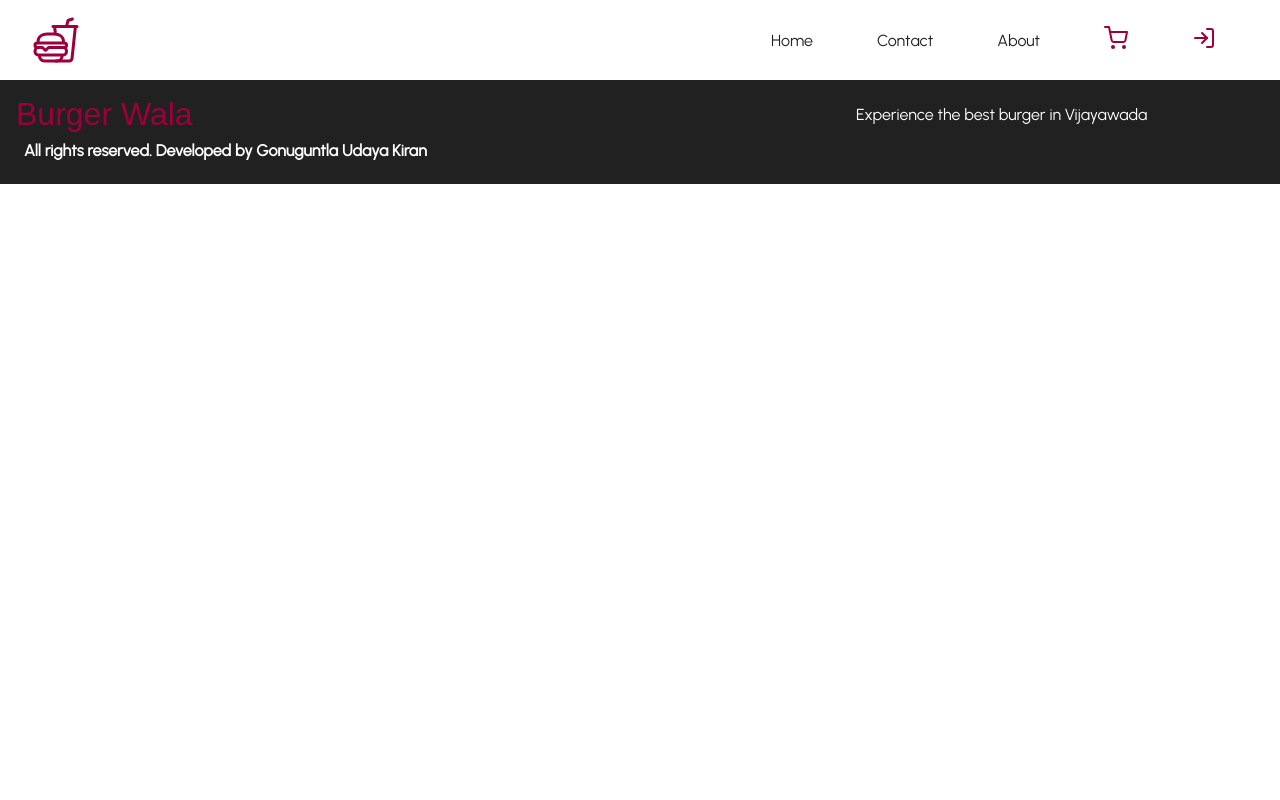
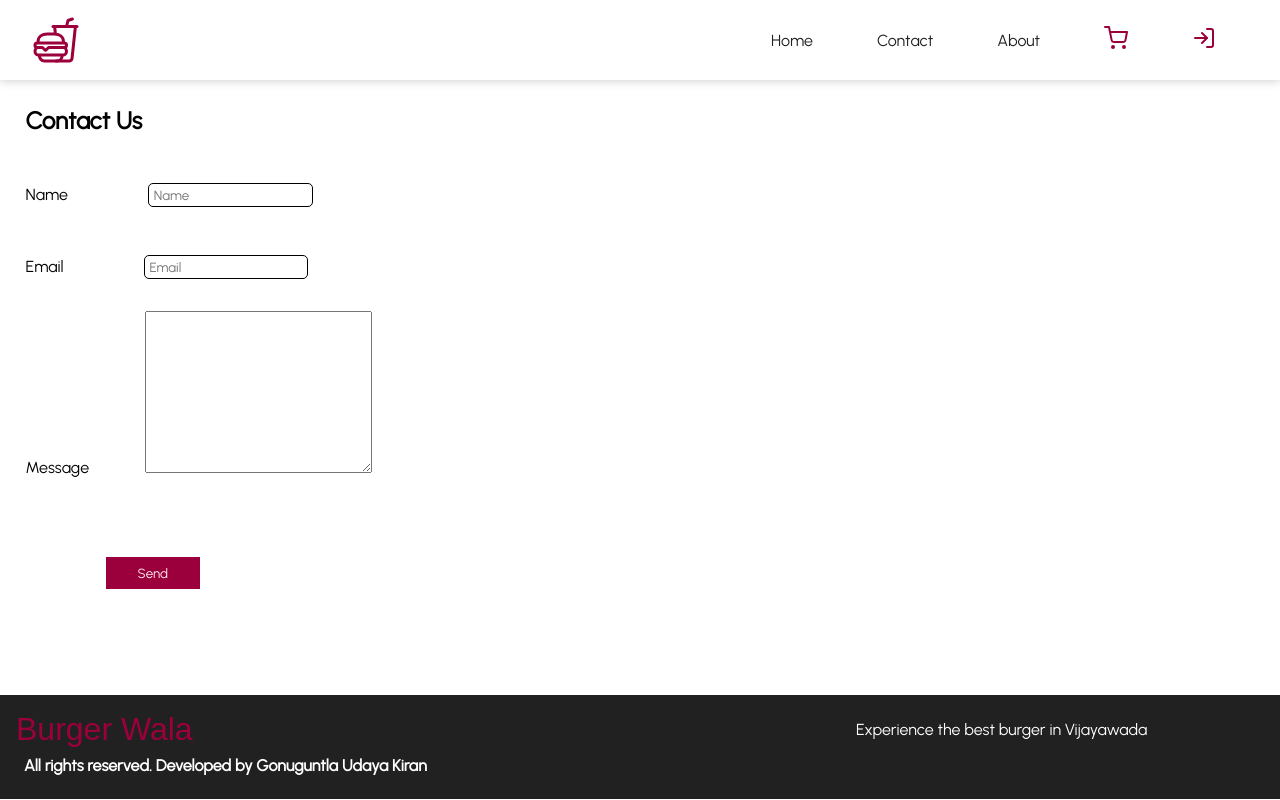
Before and after one commit to udaya19/MERN-shopping, a React (Create React App) app in the folder frontend/: page /contact in a window 1280 px wide. Built offline with nearby package versions, Linux system fonts and the light colour scheme.

Commit message:
contact us component

```diff
--- a/frontend/src/App.js
+++ b/frontend/src/App.js
@@ -1,4 +1,5 @@
 import { Route, Routes } from "react-router-dom";
+import Contact from "./components/contact/Contact";
 import Home from "./components/home/Home";
 import Footer from "./components/layout/Footer";
 import Header from "./components/layout/Header";
@@ -9,6 +10,7 @@ function App() {
       <Header />
       <Routes>
         <Route path="/" element={<Home />} />
+        <Route path="/contact" element={<Contact />} />
       </Routes>
       <Footer />
     </div>
--- /dev/null
+++ b/frontend/src/components/contact/Contact.jsx
@@ -0,0 +1,27 @@
+import React from "react";
+import "../../styles/contact.scss";
+
+const Contact = () => {
+  return (
+    <div className="contact">
+      <h2>Contact Us</h2>
+      <div className="name">
+        <label htmlFor="name">Name</label>
+        <input type="text" id="name" placeholder="Name" name="name" />
+      </div>
+      <div className="email">
+        <label htmlFor="email">Email</label>
+        <input type="email" name="email" id="email" placeholder="Email" />
+      </div>
+      <div className="message">
+        <label htmlFor="message">Message</label>
+        <textarea name="message" id="message" cols="30" rows="10"></textarea>
+      </div>
+      <button type="submit" className="send">
+        Send
+      </button>
+    </div>
+  );
+};
+
+export default Contact;
--- /dev/null
+++ b/frontend/src/styles/contact.scss
@@ -0,0 +1,39 @@
+@import 'color';
+
+.contact{
+    margin: 1.6rem;
+    .name,.email{
+
+        label{
+            margin-right: 5rem;
+        }
+        input{
+            margin-top: 3rem;
+            border: 1px solid black;
+            padding: 0.2rem 0.3rem;
+            border-radius: 5px;
+            &:focus{
+                border: 1px solid $lightdark;
+            }
+        }
+    }
+    .message{
+        textarea{
+            margin-left: 3.5rem;
+            margin-top: 2rem;
+        }
+    }
+    .send{
+        color: $pink;
+        background-color: $red;
+        border: none;
+        padding: 0.5rem 2rem;
+        margin: 5rem;
+        cursor: pointer;
+        transition: color 0.3s,background-color 0.3s;
+        &:hover{
+            background-color: $pink;
+            color: $red;
+        }
+    }
+}
```
